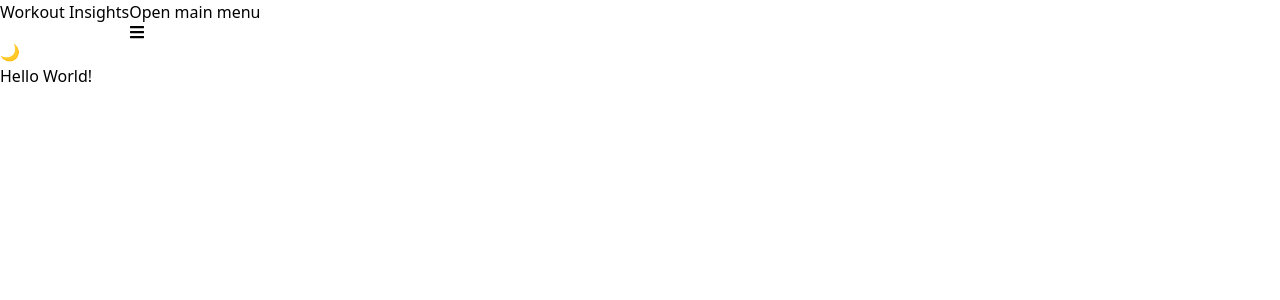
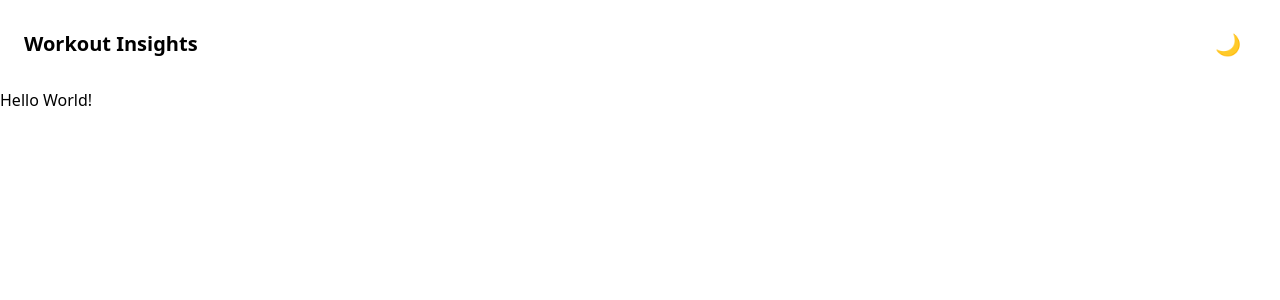
Before and after one commit to juhlmann75/workout-insights, a Next.js app: page / in a window 1280 px wide. Shown: the top 300 px of the page. Built offline with nearby package versions, Linux system fonts and the light colour scheme.

Commit message:
tailwind css configuration

```diff
--- /dev/null
+++ b/postcss.config.js
@@ -0,0 +1,6 @@
+module.exports = {
+  plugins: {
+    tailwindcss: {},
+    autoprefixer: {},
+  },
+}
--- /dev/null
+++ b/tailwind.config.js
@@ -0,0 +1,16 @@
+/** @type {import('tailwindcss').Config} */
+module.exports = {
+  content: [
+    "./pages/**/*.{js,ts,jsx,tsx}",
+    "./components/**/*.{js,ts,jsx,tsx}",
+    "./node_modules/flowbite-react/**/*.js",
+    "./pages/**/*.{ts,tsx}",
+    "./public/**/*.html",
+  ],
+  theme: {
+    extend: {},
+  },
+  plugins: [
+    require("flowbite/plugin")
+  ],
+}
```
